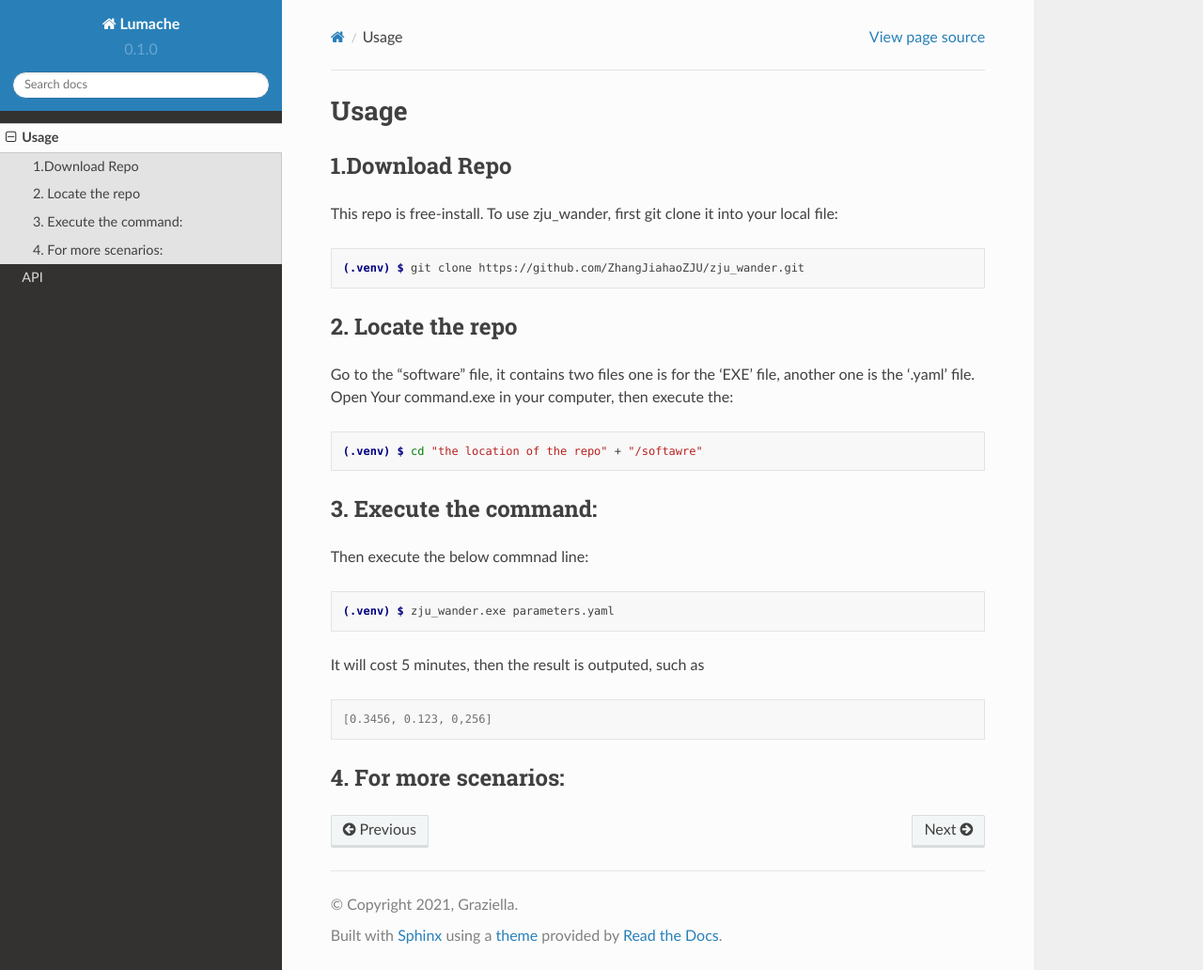
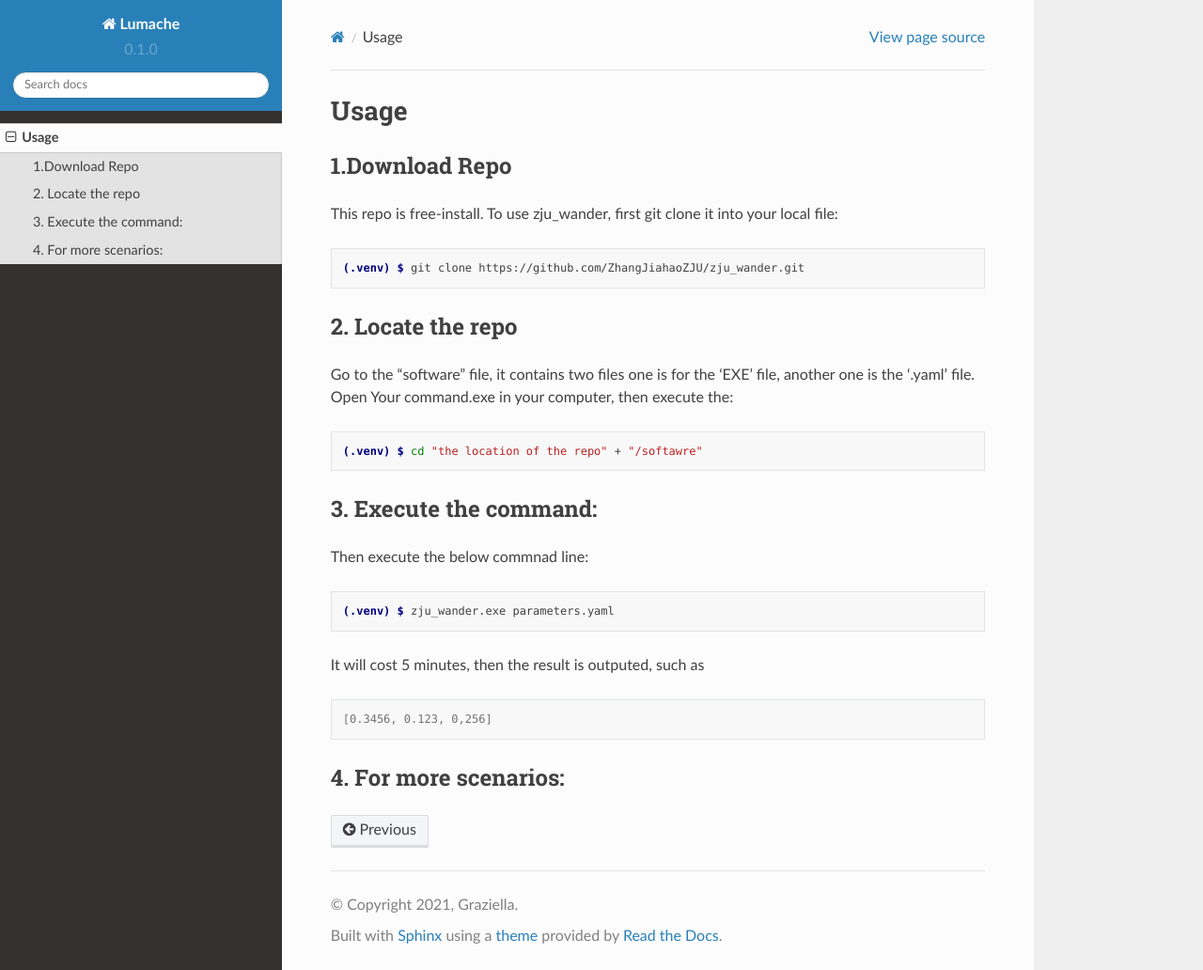
Before and after one commit to ZhangJiahaoZJU/zju_wander, a Sphinx documentation site: the page built from docs/source/usage.rst, in a window 1280 px wide and 1032 px high. Shown: the whole window at 94% size. Built offline with Sphinx 7.4.7 and the Read the Docs theme 2.0.0, drawn with Linux system fonts in a browser that asks for light colours; pages that are not in the unit, such as notebooks, are missing from menus.

Commit message:
Update index.rst

```diff
--- a/docs/source/index.rst
+++ b/docs/source/index.rst
@@ -17,4 +17,4 @@ Contents
 .. toctree::
 
    usage
-   api
+   yaml parameters
```
